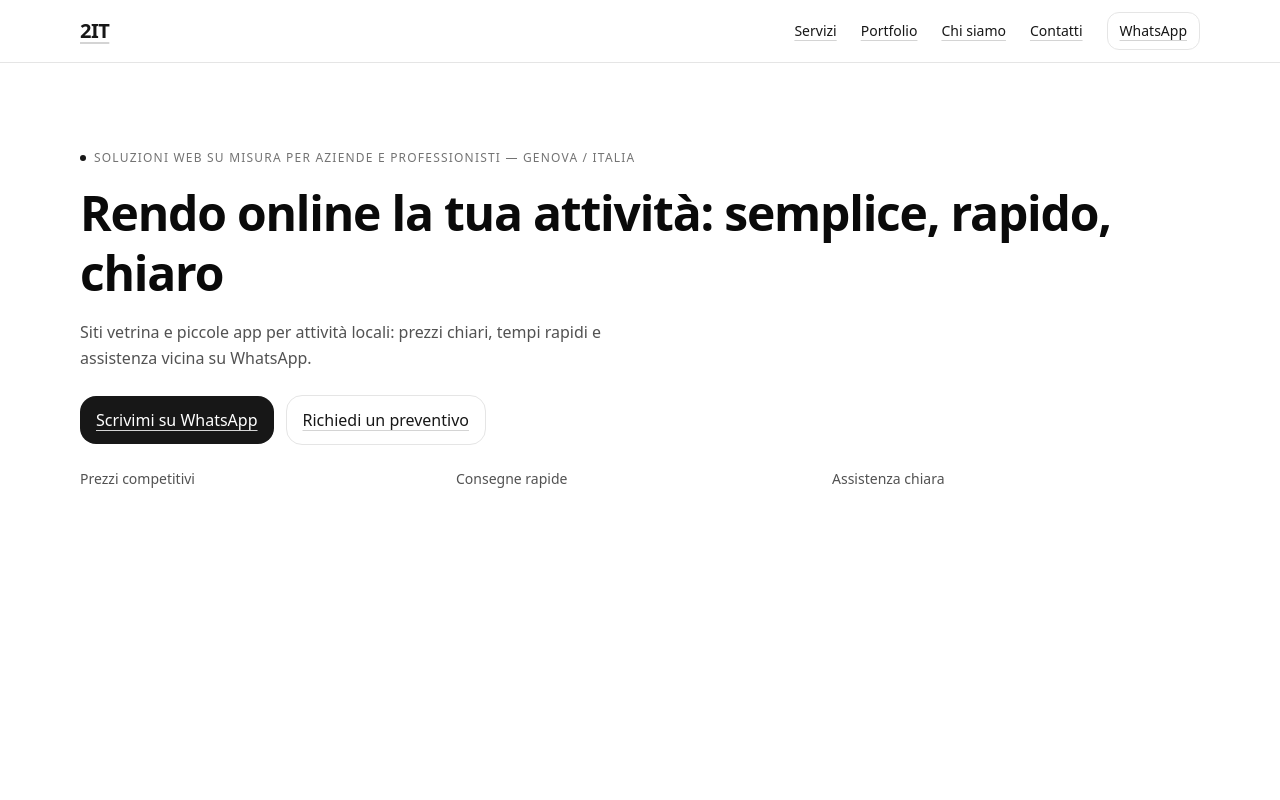
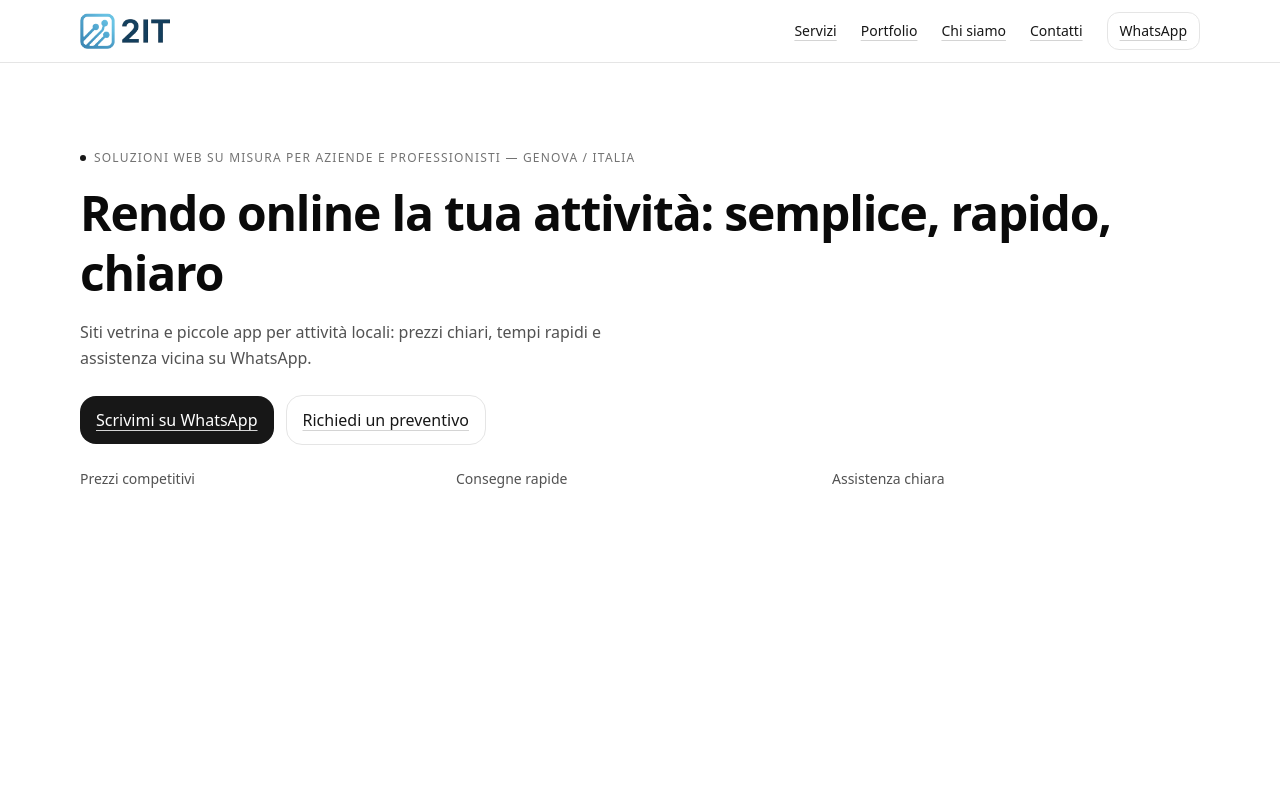
Before and after one commit to 2ITDevelop/2it-website, a Next.js app: page / in a window 1280 px wide. Shown: the top 800 px of the page. Built offline with nearby package versions, Linux system fonts and the light colour scheme.

Commit message:
feat: aggiunto logo al sito

```diff
--- a/src/components/Navbar.tsx
+++ b/src/components/Navbar.tsx
@@ -1,13 +1,22 @@
 import Link from 'next/link';
 import { SITE } from '@/data/config';
+import Image from "next/image";
+
 
 export default function Navbar() {
   return (
     <header className="sticky top-0 z-50 bg-white/90 backdrop-blur border-b border-neutral-200">
       <div className="mx-auto max-w-6xl px-4 py-3 flex items-center justify-between">
-        <Link href="/" className="font-semibold tracking-tight text-xl">
-          {SITE.name}
-        </Link>
+        <Link href="/" className="flex items-center gap-2">
+          <Image
+            src="/logo.png"
+            alt="Logo 2IT"
+            width={90}
+            height={26}
+            priority
+            />
+          </Link>
+
         <nav className="hidden sm:flex items-center gap-6 text-sm">
           <Link href="/servizi" className="hover:opacity-70">
             Servizi
```
Also changed, not shown: public/logo.png (added).
